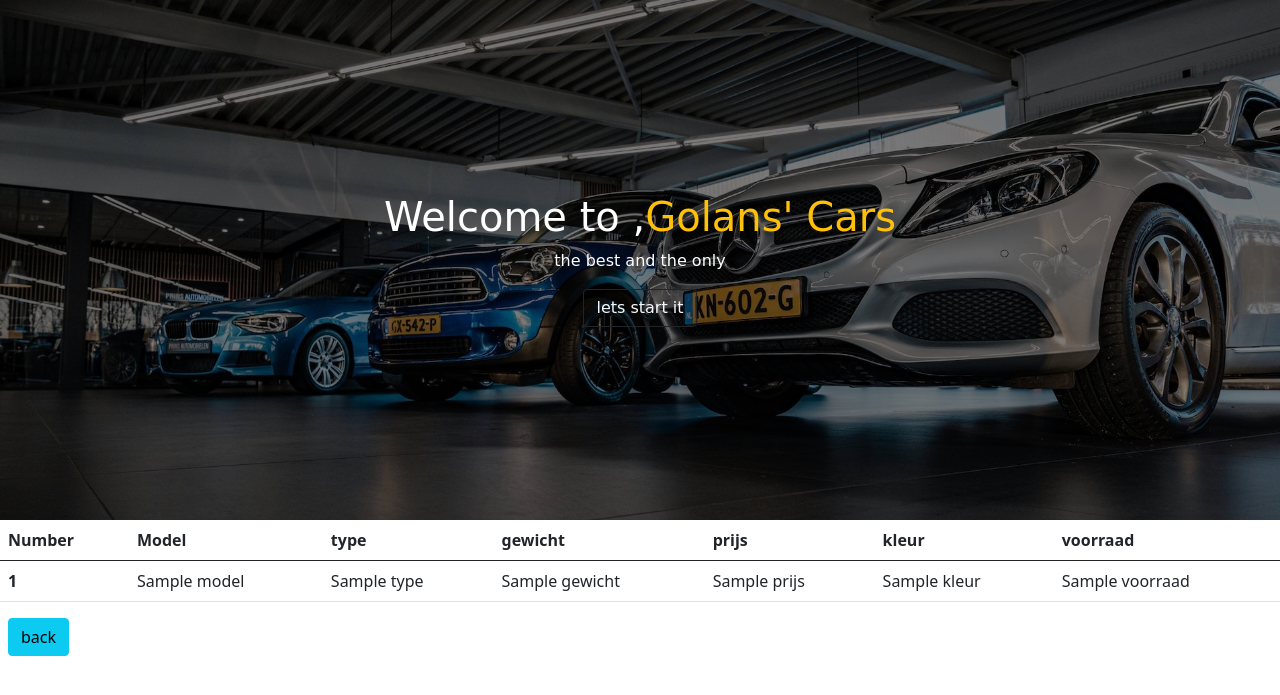
After one commit to Ahmad1ali/Crud, a Symfony app: template autocompny/templates/autos/details.html.twig in a window 1280 px wide. The commit adds this page. Shown: the top 695 px of the page. Run offline with Twig, Linux system fonts and the light colour scheme; the template is opened without the code that fills it: most values are stand-ins (such as "Sample title", 1, 10 or a date in 2020); some libraries are stand-ins or nearby versions; some web fonts are replaced.

Commit message:
UPDATE & DELETE

```diff
--- a/autocompny/autovooraad.sql
+++ b/autocompny/autovooraad.sql
@@ -41,11 +41,7 @@ CREATE TABLE `autos` (
 -- Gegevens worden geëxporteerd voor tabel `autos`
 --
 
-INSERT INTO `autos` (`id`, `model`, `type`, `gewicht`, `prijs`, `voorraad`, `kleur`) VALUES
-(1, 'Volkswagen', 'Up', 945, 18140, 3, 'Blauw'),
-(2, 'Porsche', '011', 1075, 123396, 2, 'wit'),
-(3, 'Volkswagen ', 'Tiguan', 1510, 36635, 4, 'zilver'),
-(4, 'Mini', 'Cooper S', 1185, 57000, 5, 'Geel');
+c
 
 -- --------------------------------------------------------
 
--- /dev/null
+++ b/autocompny/templates/autos/details.html.twig
@@ -0,0 +1,51 @@
+{% extends 'base.html.twig' %}
+{% block body %}
+    <div class="hero-image">
+        <div class="hero-text">
+            <h1>Welcome to ,<span class="text-warning">Golans' Cars </span></h1>
+            <p>the best and the only</p>
+            <a href="#" class="btn btn-outline-dark"><span class="text-light">lets start it</span> </a>
+        </div>
+    </div>
+    <table class="table">
+        <thead>
+        <tr>
+            <th scope="col">Number</th>
+            <th scope="col">Model</th>
+            <th scope="col">type</th>
+            <th scope="col">gewicht</th>
+            <th scope="col">prijs</th>
+            <th scope="col">kleur</th>
+            <th scope="col">voorraad</th>
+            {#      <th scope="col"><a href="" class="btn btn-dark">details</a> </th>#}
+        </tr>
+        </thead>
+        <tbody>
+
+
+        {% for Autos in data %}
+
+        <tr>
+            <th scope="row"> {{ Autos.id }}</th>
+            <td>{{ Autos.model }}</td>
+            <td>{{ Autos.type }}</td>
+            <td>{{ Autos.gewicht }}</td>
+            <td>{{ Autos.prijs }}</td>
+            <td>{{ Autos.kleur }}</td>
+            <td>{{ Autos.voorraad }}</td>
+{#            <td><a href="{{ path ('app_data',{id: Autos.id})}}" class="btn btn-dark">details</a> </td>#}
+
+
+
+
+
+
+            {% endfor %}
+        </tbody>
+
+        </thead>
+    </table>
+    <a href="/home" class="btn btn-info ms-2">back</a>
+
+
+{% endblock %}
--- a/autocompny/templates/autos/index.html.twig
+++ b/autocompny/templates/autos/index.html.twig
@@ -19,6 +19,7 @@
       <th scope="col">type</th>
       <th scope="col">gewicht</th>
       <th scope="col">prijs</th>
+{#      <th scope="col"><a href="" class="btn btn-dark">details</a> </th>#}
     </tr>
     </thead>
       <tbody>
@@ -32,6 +33,9 @@
         <td>{{ Autos.type }}</td>
         <td>{{ Autos.gewicht }}</td>
         <td>{{ Autos.prijs }}</td>
+        <td><a href="{{ path ('app_data',{id: Autos.id})}}" class="btn btn-dark">details</a> </td>
+        <td><a href="{{ path ('app_update',{id: Autos.id})}}" class="btn btn-dark">update</a> </td>
+        <td><a href="{{ path ('app_delete',{id: Autos.id})}}" class="btn btn-dark">delet</a> </td>
 
 
 
@@ -43,7 +47,7 @@
 
       </thead>
   </table>
-  <a href="/add" class="btn btn-info ms-2">toevogen</a>
+  <a href="/add" class="btn btn-info ms-2">toevoegen</a>
 
 
 {% endblock %}
--- /dev/null
+++ b/autocompny/templates/autos/update.html.twig
@@ -0,0 +1,6 @@
+{% extends 'base.html.twig' %}
+{% block body %}
+
+    {{ form(form) }}
+
+{% endblock %}
```
Also changed, not shown: autocompny/migrations/Version20230420090711.php (added, +33 -0 lines), autocompny/src/Controller/AutosController.php (+46 -1 lines), autocompny/templates/autos/delet.html.twig (added), 1 other file.
